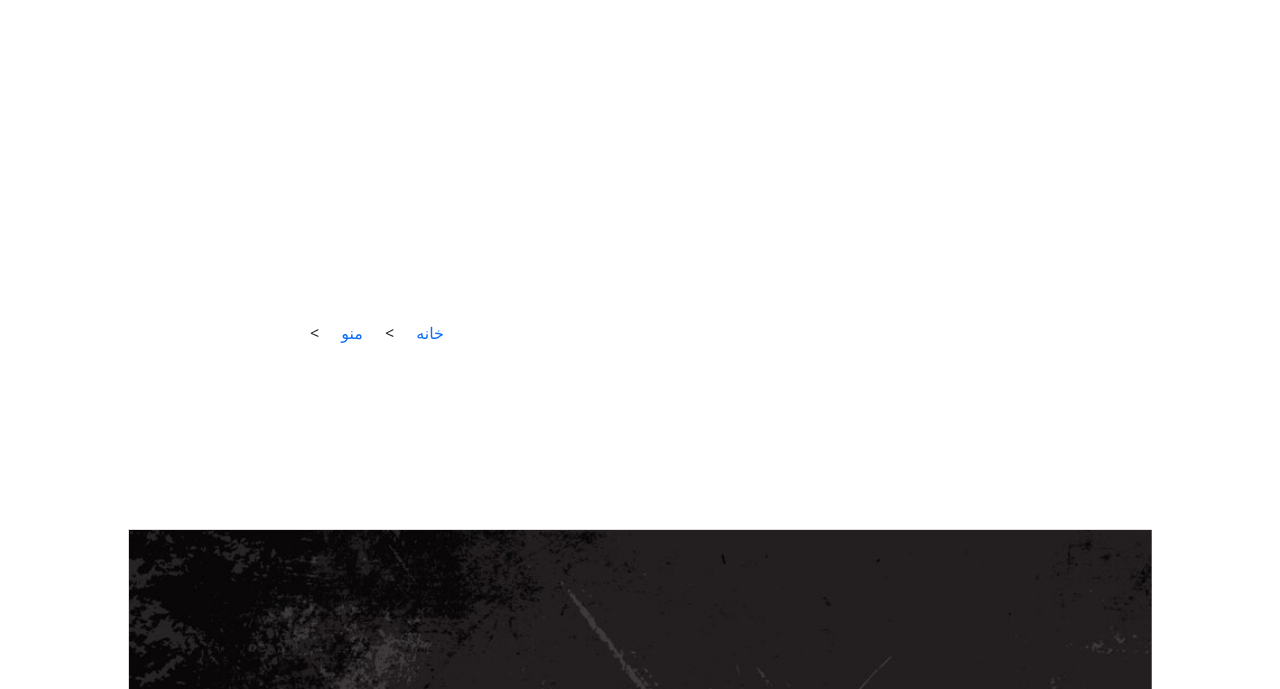
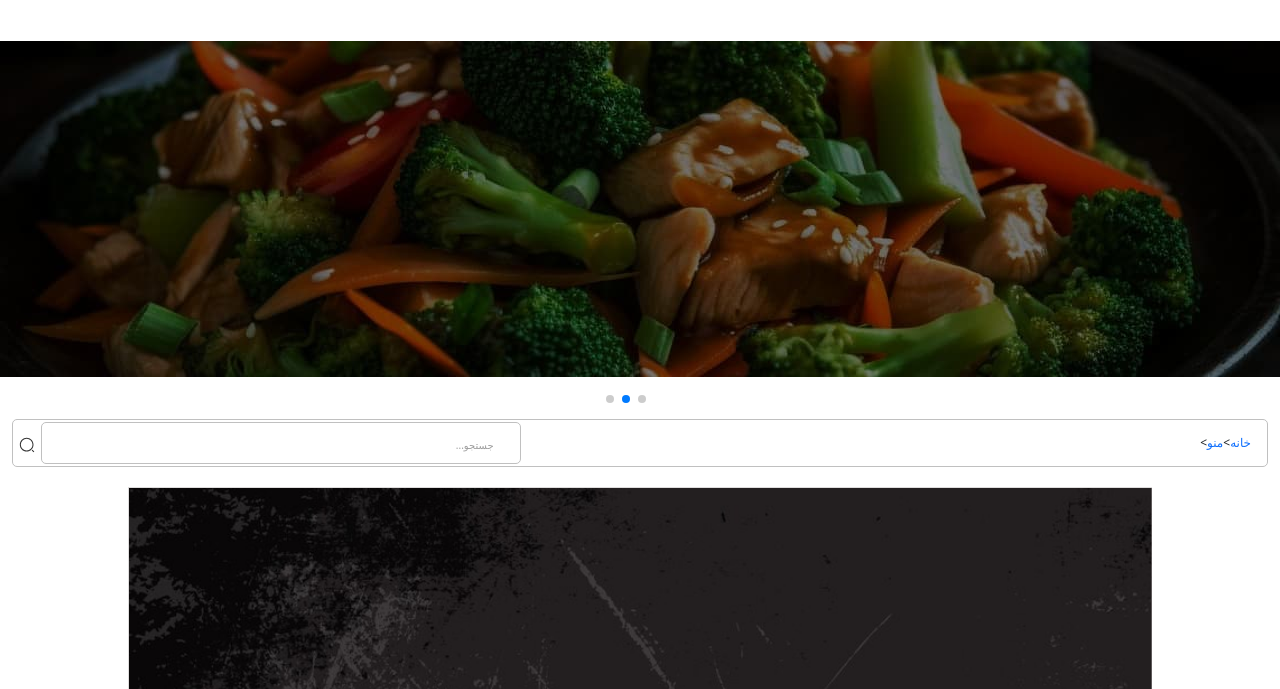
Before and after one commit to samiraomidvar7129/Tarkhineh-Restaurant, a plain HTML site: page foodsMenu.html in a window 1280 px wide. Shown: the part 111-800 px from the top of the page. Drawn offline with nearby package versions, Linux system fonts and the light colour scheme.

```diff
--- a/Assets/Scss/Styles.scss
+++ b/Assets/Scss/Styles.scss
@@ -72,10 +72,11 @@ input::-webkit-inner-spin-button {
     -webkit-appearance: none;
     margin: 0; /* <-- Apparently some margin are still there even though it's hidden */
 }
+
 ::placeholder{
   font-size: $font-10 !important;
   text-align: $text-right;
-  color: $color-white ;
+  color: $color-gray ;
   padding: 5px 5px 0 0;
 }
 
@@ -547,20 +548,76 @@ input::-webkit-inner-spin-button {
 
 
 //* ------------------foods-breadCrumb-box--------------------------->
+
 #foods-breadCrumb-box {
-  width: 700px;
-  height: 40vh;
-  background-color: $color-white;
-  @include margin-padding(100px, 0, 0, 0, true);
-  @include flex(flex, space-around, center);
-  @include column-row(column);
+  width: 100%;
+  height: 6vh;
+  border: 1px solid silver;
+  @include flex(flex, space-between, center);
+  flex-direction: row-reverse;
+      @include margin-padding(0, 10px, 0,10px, true);
+      @include margin-padding(10px, 0, 0,0, false);
+  border-radius: 5px;
 
-  .breadCrumbs {
-    width: 30%;
-    @include flex(flex, space-around, center);
-    flex-direction: row-reverse;
+
+  .breadCrumb-box_items{
+     @include flex(flex, flex-start, center);
+  flex-direction: row-reverse;
+    h6{
+      @include margin-padding(0, 6px, 0,0, true);
+      font-size: $font-14;
+      color: $bg-lightGreen;
+    }
+
+      .breadCrumbs {
+        @include flex(flex, center, center);
+        flex-direction: row-reverse;
+        @include margin-padding(0, 10px, 0,0, false);
+        font-size: $font-12;
+      }
   }
-}
+
+  .foods-search {
+    width:40%;
+    height: 6vh;
+
+    .foods-search_form{
+      @include margin-padding(0, 0, 0,6px, false);
+      width: 100%;
+      height: 100%;
+      padding: 3px 0;
+
+      form{
+        @include flex(flex,center, center);
+        flex-direction: row-reverse;
+        width: 100%;
+        height: 100%;
+
+      input{
+      width: 100%;
+      height: 100%;
+      border: none;
+      outline: none;
+      border: 1px solid silver;
+      border-radius: 5px;
+      color:$color-gray;
+      text-align: $text-right;
+      padding-right: 6px;
+
+    }
+
+      }
+
+
+      .search-form_icon{
+        @include margin-padding(0, 6px, 0,0, false);
+      }
+      }
+    }
+  }
+
+
+
 
 // *--------------------FoodsInfo-Section------------------------------>
 
--- a/foodsMenu.html
+++ b/foodsMenu.html
@@ -12,13 +12,18 @@
     <!-- Import FontAwesome File -->
     <link rel="stylesheet" href="Assets/Libs/fontawesome-pro-5.15.3-web/css/all.min.css">
 
+      <!-- Link Swiper's CSS -->
+    <link rel="stylesheet" href="https://cdn.jsdelivr.net/npm/swiper@11/swiper-bundle.min.css" />
+
+
 
     <!-- Import main.Css File -->
     <link rel="stylesheet" href="Assets/Css/Styles.min.css">
 
      <body class="rtl">
 
-<!-- Start Navbar Wrapper -->
+        <!-- Start Navbar Wrapper -->
+
         <header class="container-fluid navbar-wrapper" id="navbar-wrapper">
             <div class="row ">
                 <div class="col d-flex justify-content-between align-items-center ">
@@ -66,11 +71,41 @@
 
     <!-- Start Header-Content -->
       <section class="container-fluid " >
+        <div class="row ">
+            <div class="col p-0 ">
+               <section id="header-content">
+
+                  <!-- Swiper -->
+  <div class="swiper mySwiper">
+    <div class="swiper-wrapper">
+      <div class="swiper-slide ">
+        <img src="Assets/Imgs/Banners/slider-1.jpg" alt="">
+      </div>
+      <div class="swiper-slide">
+        <img src="Assets/Imgs/Banners/slider-2.jpg" alt="">
+      </div>
+      <div class="swiper-slide">
+        <img src="Assets/Imgs/Banners/slider-3.jpg" alt="">
+      </div>
+    </div>
+    <div class="swiper-pagination"></div>
+  </div>
+               </section>
+            </div>
+        </div>
+      </section>
+    <!-- END Header-Content -->
+
+
+
+    <!-- Start  BreadCrumb-Section -->
+      <section class="container-fluid " >
         <div class="row">
-            <div class="col p-0">
-              <section id="header-content">
+            <div class="col  ">
                 <section id="foods-breadCrumb-box">
-                    <h3  id="food-title-1"></h3>
+                    <div class="breadCrumb-box_items  ">
+                        <h6 id="food-title-1"></h6>
+
                     <ul class="breadCrumbs">
                         <li> <a href="#">خانه</a></li>
                         <
@@ -83,12 +118,22 @@
                         </li>
 
                     </ul>
+                    </div>
+                    <div class="foods-search  ">
+                       <div class="foods-search_form ">
+                        <form action="#" method="post">
+                            <input type="search"  name="search" id="search" placeholder=" ...جستجو">
+                            <span class="search-form_icon">
+                                <svg xmlns="http://www.w3.org/2000/svg" width="16" height="16" fill="none"><path fill="#353535" d="M7.666 14.5C3.9 14.5.833 11.433.833 7.667.833 3.9 3.9.833 7.666.833 11.433.833 14.5 3.9 14.5 7.667c0 3.766-3.067 6.833-6.834 6.833Zm0-12.667a5.84 5.84 0 0 0-5.833 5.834A5.84 5.84 0 0 0 7.666 13.5 5.84 5.84 0 0 0 13.5 7.667a5.84 5.84 0 0 0-5.834-5.834ZM14.667 15.167a.495.495 0 0 1-.354-.147l-1.333-1.333a.503.503 0 0 1 0-.707.503.503 0 0 1 .707 0l1.333 1.333a.503.503 0 0 1 0 .707c-.1.1-.227.147-.353.147Z"></path></svg>
+                            </span>
+                        </form>
+                       </div>
+                    </div>
                  </section>
-              </section>
             </div>
         </div>
         </section>
- <!-- END Header-Content -->
+ <!-- END BreadCrumb-Section -->
 
  <!-- Start FoodsInfo -->
 <section id="mainBox-foods_info">
@@ -174,12 +219,31 @@
     <!-- Import FontAwesome JsFile -->
     <script src="Assets/Libs/fontawesome-pro-5.15.3-web/js/all.min.js"></script>
 
-    <!-- Import MyScript.js File -->
+        <!-- Swiper JS -->
+    <script src="https://cdn.jsdelivr.net/npm/swiper@11/swiper-bundle.min.js"></script>
+
+
+    <!-- Import js Files -->
 
     <script src="Assets/Js/detailes.js"></script>
     <script src="Assets/Js/foodsFetch.js"></script>
     <script src="Assets/Js/MyScripts.js"></script>
 
 
+       <!-- Initialize Swiper -->
+       <script>
+        var swiper = new Swiper(".mySwiper", {
+            speed: 300,
+            loop:true,
+            autoplay:true,
+            spaceBetween: 200,
+            pagination: {
+            el: ".swiper-pagination",
+            clickable: false,
+          },
+        });
+      </script>
+
+
 </body>
 </html>
```
Also changed, not shown: index.html (+1 -1 lines), Assets/Css/Styles.min.css, 1 other file.
